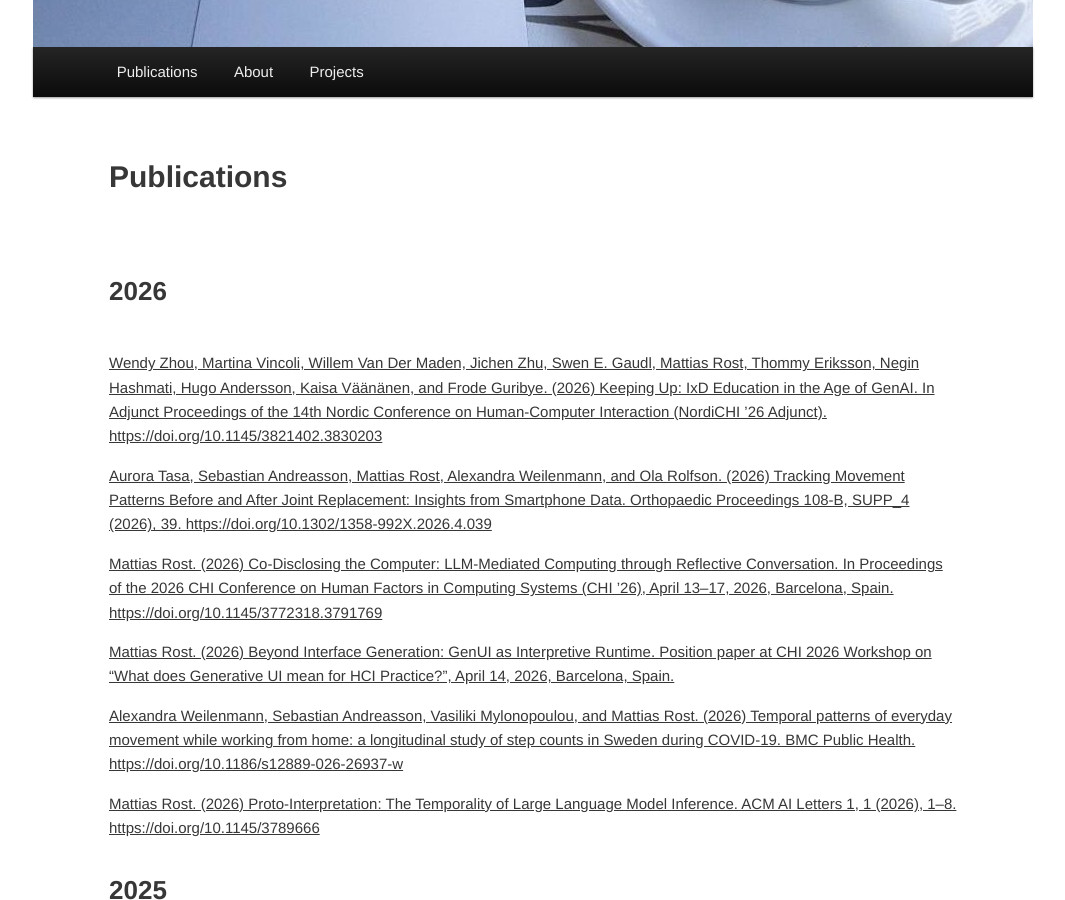
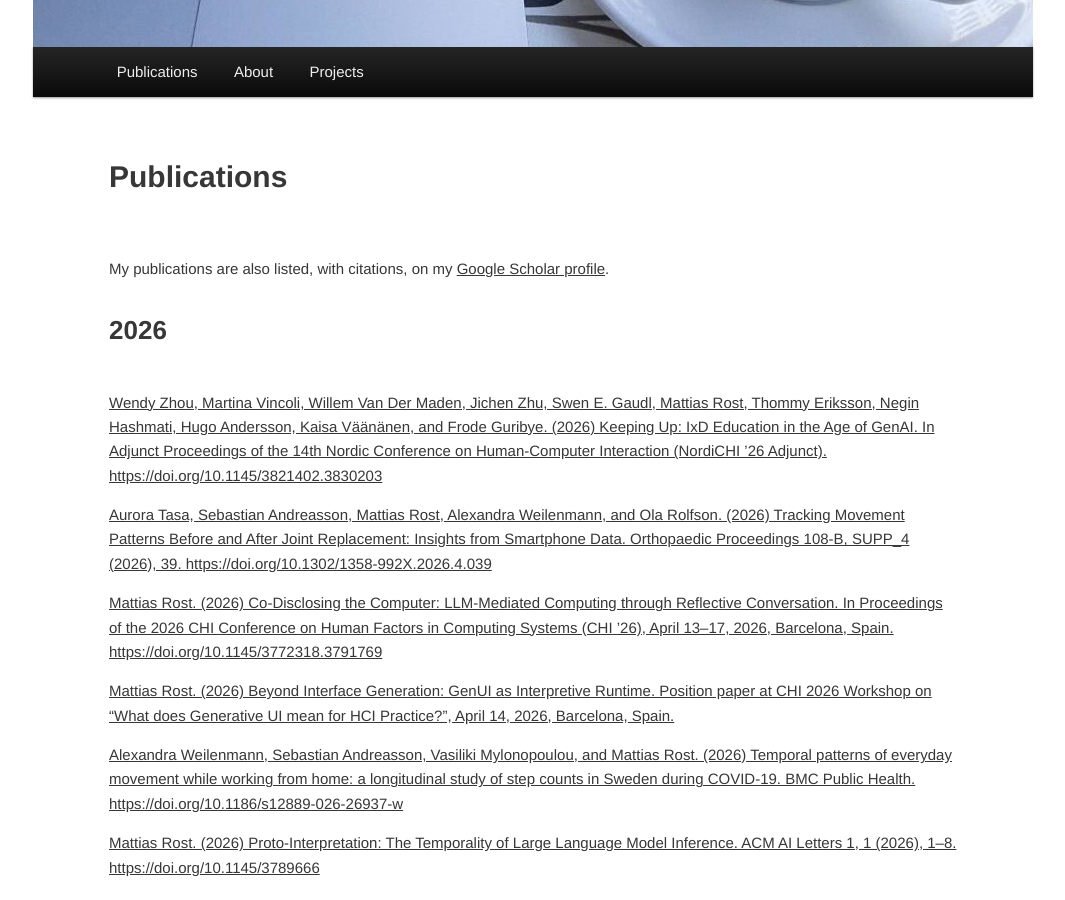
Before and after one commit to rrostt/rrostt.github.io, a Jekyll site: the page built from _pages/2011-09-24-publications.html, in a window 1280 px wide and 900 px high, scrolled down 436 px. Shown: the whole window, without its empty margins (107-1172 px from the left). Built offline with Jekyll 4.4.1, drawn with Linux system fonts in a browser that asks for light colours.

Commit message:
Link Google Scholar profile at top of Publications page
Co-Authored-By: Claude Opus 5.5 <noreply@anthropic.com>
Claude-Session: https://claude.ai/code/session_01A379XowazH2qhDMNFo3Jtz

```diff
--- a/_pages/2011-09-24-publications.html
+++ b/_pages/2011-09-24-publications.html
@@ -21,6 +21,9 @@ first_name: Mattias
 last_name: Rost
 permalink: "/publications/"
 ---
+    <p>My publications are also listed, with citations, on my
+        <a href="https://scholar.google.com/citations?user=S37X2zsAAAAJ&amp;hl=en">Google Scholar profile</a>.</p>
+
     <h1>2026</h1>
     <p><a href="https://doi.org/10.1145/3821402.3830203">
         Wendy Zhou, Martina Vincoli, Willem Van Der Maden, Jichen Zhu, Swen E. Gaudl, Mattias Rost, Thommy Eriksson,
```
